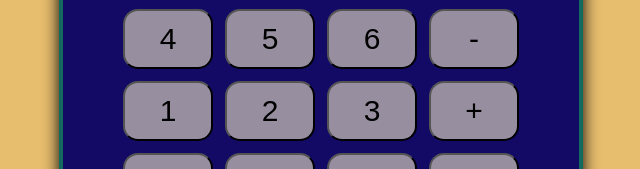
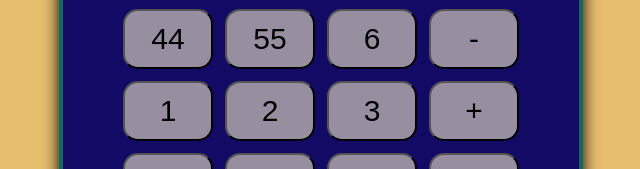
Before and after one commit to Mechanicalcoder10000/JavaScript-calculator, a plain HTML site: page index.html in a window 1280 px wide. Shown: the part 319-488 px from the top of the page, 319-959 px from the left. Drawn offline with Linux system fonts and the light colour scheme.

Commit message:
Update index.html

```diff
--- a/index.html
+++ b/index.html
@@ -29,8 +29,8 @@
                     <td><button>X</button></td>
                 </tr>
                 <tr>
-                    <td><button>4</button></td>
-                    <td><button>5</button></td>
+                    <td><button>44</button></td>
+                    <td><button>55</button></td>
                     <td><button>6</button></td>
                     <td><button>-</button></td>
                 </tr>
```
